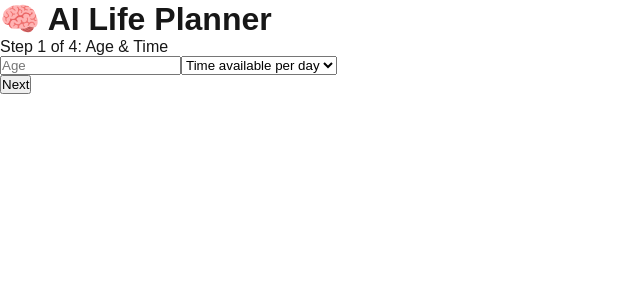
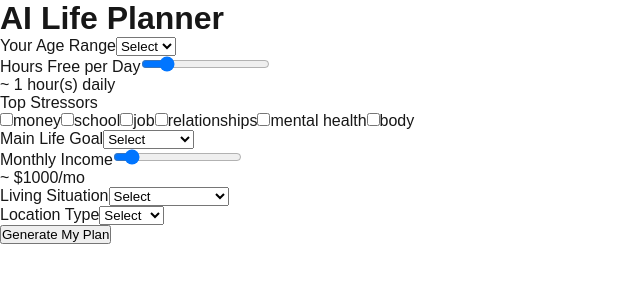
Before and after one commit to Andrewlama12/collegeism.com, a Next.js app: page / in a window 1280 px wide. Shown: the top 300 px of the page, without its empty margins (0-640 px from the left). Built offline with nearby package versions, Linux system fonts and the light colour scheme.

Commit message:
Redesign: one-page UI with dropdowns, sliders, Montserrat styling

```diff
--- a/pages/index.js
+++ b/pages/index.js
@@ -1,31 +1,27 @@
 import { useState } from 'react';
-
-const steps = [
-  'Age & Time',
-  'Stressors & Goal',
-  'Income & Living',
-  'Location & Notes'
-];
+import Head from 'next/head';
 
 export default function LifePlannerForm() {
-  const [step, setStep] = useState(0);
   const [form, setForm] = useState({
     age: '',
-    time: '',
+    time: 1,
     stressors: [],
     goal: '',
-    income: '',
+    income: 1000,
     living: '',
     location: '',
-    notes: ''
   });
 
+  const [loading, setLoading] = useState(false);
   const [response, setResponse] = useState('');
-  const [loading, setLoading] = useState(false);
 
   const handleChange = (e) => {
     const { name, value } = e.target;
-    setForm({ ...form, [name]: value });
+    setForm((prev) => ({ ...prev, [name]: value }));
+  };
+
+  const handleSliderChange = (name, value) => {
+    setForm((prev) => ({ ...prev, [name]: value }));
   };
 
   const handleCheckboxChange = (e) => {
@@ -35,9 +31,6 @@ export default function LifePlannerForm() {
       : form.stressors.filter((s) => s !== value);
     setForm({ ...form, stressors: updated });
   };
-
-  const handleNext = () => setStep((s) => Math.min(s + 1, steps.length - 1));
-  const handleBack = () => setStep((s) => Math.max(s - 1, 0));
 
   const handleSubmit = async () => {
     setLoading(true);
@@ -58,42 +51,66 @@ export default function LifePlannerForm() {
   };
 
   return (
-    <div className="max-w-3xl mx-auto p-8 bg-white shadow-md rounded-lg font-sans">
-      <h1 className="text-3xl font-semibold mb-6">🧠 AI Life Planner</h1>
-      <div className="text-sm text-gray-500 mb-6">Step {step + 1} of {steps.length}: <span className="text-gray-700 font-medium">{steps[step]}</span></div>
+    <>
+      <Head>
+        <link href="https://fonts.googleapis.com/css2?family=Montserrat:wght@400;600&display=swap" rel="stylesheet" />
+      </Head>
+      <div className="min-h-screen bg-gray-50 px-6 py-12 font-[Montserrat] text-gray-800">
+        <div className="max-w-3xl mx-auto text-lg space-y-8">
+          <h1 className="text-4xl font-semibold mb-6">AI Life Planner</h1>
 
-      <div className="space-y-6">
-        {step === 0 && (
-          <div className="grid gap-6">
-            <input name="age" value={form.age} onChange={handleChange} placeholder="Age" className="border border-gray-300 rounded-md p-3 focus:outline-none focus:ring-2 focus:ring-blue-500" />
-            <select name="time" value={form.time} onChange={handleChange} className="border border-gray-300 rounded-md p-3 focus:outline-none focus:ring-2 focus:ring-blue-500">
-              <option value="">Time available per day</option>
-              <option value="30 mins">30 mins</option>
-              <option value="1 hour">1 hour</option>
-              <option value="2+ hours">2+ hours</option>
+          {/* AGE */}
+          <div>
+            <label className="block mb-2 font-semibold">Your Age Range</label>
+            <select name="age" value={form.age} onChange={handleChange} className="w-full p-3 rounded-md border">
+              <option value="">Select</option>
+              <option value="18–22">18–22</option>
+              <option value="23–30">23–30</option>
+              <option value="31–40">31–40</option>
+              <option value="41–55">41–55</option>
+              <option value="56+">56+</option>
             </select>
           </div>
-        )}
 
-        {step === 1 && (
-          <div className="grid gap-6">
-            <div className="text-sm font-medium text-gray-700">Top stressors:</div>
+          {/* TIME SLIDER */}
+          <div>
+            <label className="block mb-2 font-semibold">Hours Free per Day</label>
+            <input
+              type="range"
+              min="0"
+              max="6"
+              step="1"
+              value={form.time}
+              onChange={(e) => handleSliderChange('time', e.target.value)}
+              className="w-full"
+            />
+            <div className="text-sm mt-1">~ {form.time} hour(s) daily</div>
+          </div>
+
+          {/* STRESSORS */}
+          <div>
+            <label className="block mb-2 font-semibold">Top Stressors</label>
             <div className="grid grid-cols-2 gap-2">
               {['money', 'school', 'job', 'relationships', 'mental health', 'body'].map((s) => (
-                <label key={s} className="flex items-center gap-2 text-sm">
+                <label key={s} className="flex items-center gap-2">
                   <input
                     type="checkbox"
                     value={s}
                     checked={form.stressors.includes(s)}
                     onChange={handleCheckboxChange}
-                    className="accent-blue-500"
+                    className="accent-gray-700"
                   />
                   {s}
                 </label>
               ))}
             </div>
-            <select name="goal" value={form.goal} onChange={handleChange} className="border border-gray-300 rounded-md p-3 focus:outline-none focus:ring-2 focus:ring-blue-500">
-              <option value="">Main goal</option>
+          </div>
+
+          {/* GOAL */}
+          <div>
+            <label className="block mb-2 font-semibold">Main Life Goal</label>
+            <select name="goal" value={form.goal} onChange={handleChange} className="w-full p-3 rounded-md border">
+              <option value="">Select</option>
               <option value="clarity">Clarity</option>
               <option value="routine">Routine</option>
               <option value="productivity">Productivity</option>
@@ -101,61 +118,64 @@ export default function LifePlannerForm() {
               <option value="peace">Peace</option>
             </select>
           </div>
-        )}
 
-        {step === 2 && (
-          <div className="grid gap-6">
-            <select name="income" value={form.income} onChange={handleChange} className="border border-gray-300 rounded-md p-3 focus:outline-none focus:ring-2 focus:ring-blue-500">
-              <option value="">Monthly income</option>
-              <option value="<$1k">&lt;$1k</option>
-              <option value="$1k–$3k">$1k–$3k</option>
-              <option value=">$3k">&gt;$3k</option>
-            </select>
-            <select name="living" value={form.living} onChange={handleChange} className="border border-gray-300 rounded-md p-3 focus:outline-none focus:ring-2 focus:ring-blue-500">
-              <option value="">Living situation</option>
+          {/* INCOME SLIDER */}
+          <div>
+            <label className="block mb-2 font-semibold">Monthly Income</label>
+            <input
+              type="range"
+              min="0"
+              max="10000"
+              step="500"
+              value={form.income}
+              onChange={(e) => handleSliderChange('income', e.target.value)}
+              className="w-full"
+            />
+            <div className="text-sm mt-1">~ ${form.income}/mo</div>
+          </div>
+
+          {/* LIVING */}
+          <div>
+            <label className="block mb-2 font-semibold">Living Situation</label>
+            <select name="living" value={form.living} onChange={handleChange} className="w-full p-3 rounded-md border">
+              <option value="">Select</option>
               <option value="alone">Alone</option>
               <option value="parents">With parents</option>
               <option value="partner">With partner</option>
               <option value="roommates">With roommates</option>
             </select>
           </div>
-        )}
 
-        {step === 3 && (
-          <div className="grid gap-6">
-            <select name="location" value={form.location} onChange={handleChange} className="border border-gray-300 rounded-md p-3 focus:outline-none focus:ring-2 focus:ring-blue-500">
-              <option value="">Location type</option>
+          {/* LOCATION */}
+          <div>
+            <label className="block mb-2 font-semibold">Location Type</label>
+            <select name="location" value={form.location} onChange={handleChange} className="w-full p-3 rounded-md border">
+              <option value="">Select</option>
               <option value="city">City</option>
               <option value="suburb">Suburb</option>
               <option value="rural">Rural</option>
             </select>
-            <textarea
-              name="notes"
-              value={form.notes}
-              onChange={handleChange}
-              placeholder="Anything else you're feeling or dealing with"
-              className="border border-gray-300 rounded-md p-3 h-28 resize-none focus:outline-none focus:ring-2 focus:ring-blue-500"
-            />
-          </div>
-        )}
           </div>
 
-      <div className="mt-8 flex justify-between">
-        {step > 0 && <button onClick={handleBack} className="px-4 py-2 text-sm border border-gray-300 rounded-md">Back</button>}
-        {step < steps.length - 1 ? (
-          <button onClick={handleNext} className="px-4 py-2 text-sm bg-blue-600 text-white rounded-md">Next</button>
-        ) : (
-          <button onClick={handleSubmit} className="px-4 py-2 text-sm bg-green-600 text-white rounded-md" disabled={loading}>
-            {loading ? 'Generating...' : 'Generate Plan'}
+          {/* SUBMIT */}
+          <div>
+            <button
+              onClick={handleSubmit}
+              disabled={loading}
+              className="w-full bg-black text-white py-3 rounded-md text-xl hover:bg-gray-800 transition"
+            >
+              {loading ? 'Generating...' : 'Generate My Plan'}
             </button>
-        )}
           </div>
 
+          {/* RESPONSE */}
           {response && (
-        <div className="mt-8 border-t pt-6 text-gray-800 leading-relaxed whitespace-pre-wrap text-[15px] font-light">
+            <div className="mt-8 p-6 bg-white rounded-xl border border-gray-200 shadow-sm whitespace-pre-wrap leading-relaxed">
               {response}
             </div>
           )}
         </div>
+      </div>
+    </>
   );
 }
```
Lines whose indentation alone changed are shown as unchanged.
